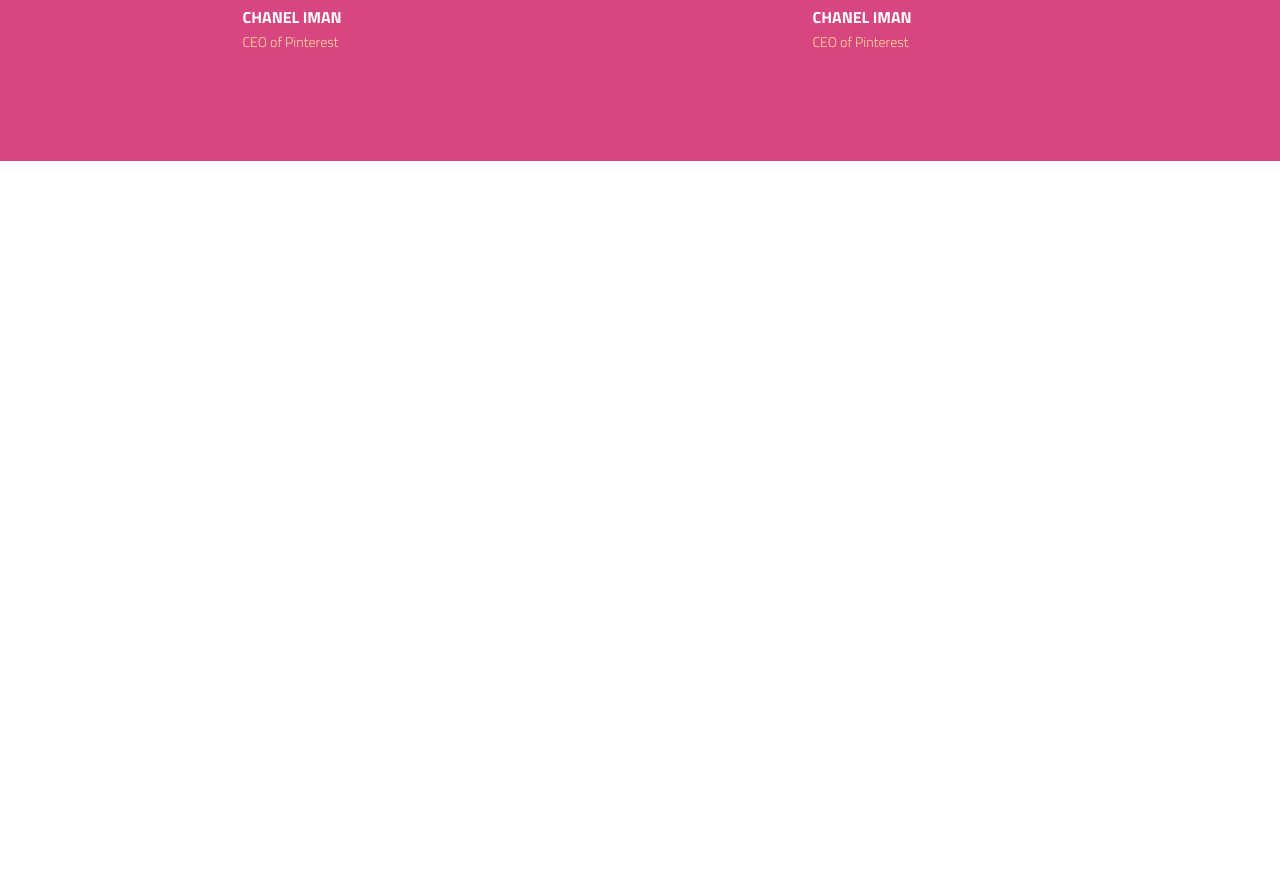
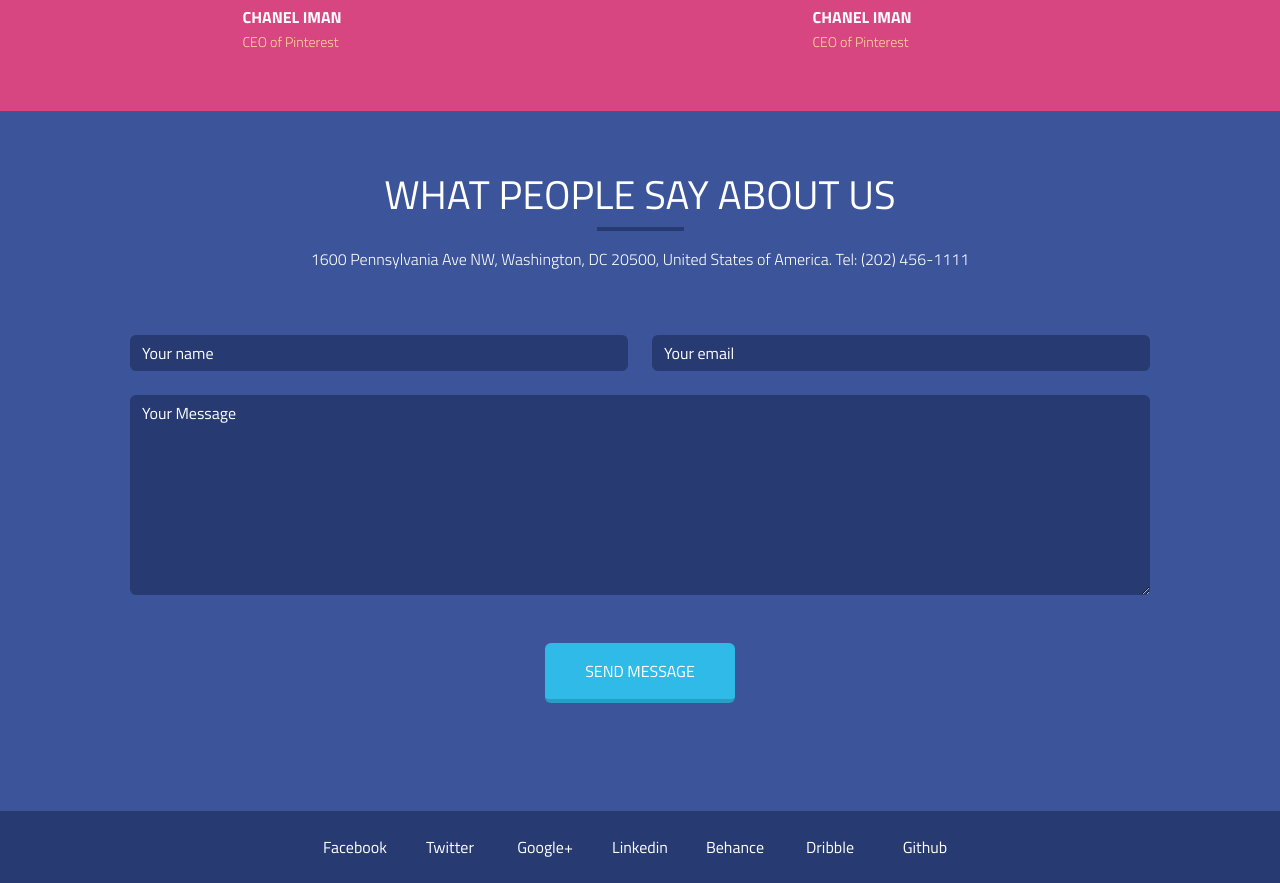
Before and after one commit to gihcelly/homework-05-bootstrap, a plain HTML site: page index.html in a window 1280 px wide. Shown: the part 1222-2105 px from the top of the page. Before the commit the page ends 1383 px from the top, so only its background shows below. Drawn offline with nearby package versions, Linux system fonts and the light colour scheme.

Commit message:
Section 6 e footer adicionados.

```diff
--- a/css/sec-4.css
+++ b/css/sec-4.css
@@ -43,7 +43,7 @@
     padding: 0 125px;
 }
 
-.btn-loadmore-portfolio {
+.section-4 .btn-loadmore-portfolio {
     width: fit-content;
     padding: 16px 40px;
     border: none;
--- a/css/sec-5.css
+++ b/css/sec-5.css
@@ -5,7 +5,7 @@
 
 .section-5 {
     background-color: var(--s5-pink);
-    padding: 60px 0;
+    padding: 60px 0 10px 0;
 }
 
 .text-people-say h3 {
--- a/css/sec-6.css
+++ b/css/sec-6.css
@@ -0,0 +1,49 @@
+:root {
+    --s6-blue: #3C5499;
+    --s6-blue-50: #273a71;
+    --s6-aqua: #30bae7;
+    --s6-aqua-50: #299ec4;
+}
+
+.section-6 {
+    background-color: var(--s6-blue);
+    padding: 60px 0;
+}
+
+.section-6 .portfolio-line {
+    background: var(--s6-blue-50);
+    width: 87px;
+    height: 4px;
+    margin: 0 auto;
+  }
+
+  .section-6 .input-contact {
+    background-color: var(--s6-blue-50);
+  }
+
+  .section-6 .input-contact::placeholder {
+    color: white;
+  }
+
+  .section-6 .input-textarea {
+    min-height: 200px;
+  }
+
+  .section-6 .btn-sendmessage {
+    width: fit-content;
+    padding: 16px 40px;
+    border: none;
+    background-color: var(--s6-aqua);
+    border-bottom: 4px solid var(--s6-aqua-50);
+    margin: 0 auto;
+}
+
+/* FOOTER */
+footer {
+    background-color: var(--s6-blue-50);
+}
+
+footer .footer-sociais div {
+    display: flex;
+    justify-content: center;
+}
--- a/index.html
+++ b/index.html
@@ -83,7 +83,7 @@
     <section class="section-5">
       <div class="container">
         <div class="row">
-          <div class="col-md-12 text-center text-people-say px-md-0 px-5">
+          <div class="col-md-12 text-center text-people-say">
             <h3 class="text-uppercase text-white">what people say about us</h3>
             <div class="portfolio-line"></div>
             <p class="text-white fw-light mt-2">Our clients love us!</p>
@@ -149,12 +149,46 @@
         </div>
       </div>
     </section>
-    <section class="section-6">
-
+    <section class="section-6 px-5">
+      <div class="container">
+        <div class="row">
+          <div class="col-md-12 text-center text-people-say">
+            <h3 class="text-uppercase text-white">what people say about us</h3>
+            <div class="portfolio-line"></div>
+            <p class="text-white fw-light mt-3">1600 Pennsylvania Ave NW, Washington, DC 20500, United States of
+              America. Tel: (202) 456-1111</p>
+          </div>
+        </div>
+        <form class="w-100 px-md-5 py-md-5">
+          <div class="row row-cols-2">
+            <div class="col-12 col-md-6 mb-4 mb-md-0">
+              <input class="form-control input-contact border-0 text-white" type="text" placeholder="Your name">
+            </div>
+            <div class="col-12 col-md-6">
+              <input class="form-control input-contact border-0 text-white" type="email" placeholder="Your email">
+            </div>
+            <div class="col-12 d-flex flex-column">
+              <textarea class="form-control input-contact input-textarea mt-4 border-0 mb-5  text-white"
+                placeholder="Your Message"></textarea>
+              <button class="btn-sendmessage hover-scale rounded text-uppercase text-white">send message</button>
+            </div>
+          </div>
+        </form>
+      </div>
     </section>
   </main>
   <footer>
-
+    <div class="container">
+      <div class="row justify-content-center text-white py-4 footer-sociais">
+        <div class="col-12 col-md-1 hover-scale"><a href="#" class="text-white text-decoration-none">Facebook</a></div>
+        <div class="col-12 col-md-1 hover-scale"><a href="#" class="text-white text-decoration-none ">Twitter</a></div>
+        <div class="col-12 col-md-1 hover-scale"><a href="#" class="text-white text-decoration-none">Google+</a></div>
+        <div class="col-12 col-md-1 hover-scale"><a href="#" class="text-white text-decoration-none">Linkedin</a></div>
+        <div class="col-12 col-md-1 hover-scale"><a href="#" class="text-white text-decoration-none">Behance</a></div>
+        <div class="col-12 col-md-1 hover-scale"><a href="#" class="text-white text-decoration-none">Dribble</a></div>
+        <div class="col-12 col-md-1 hover-scale"><a href="#" class="text-white text-decoration-none">Github</a></div>
+      </div>
+    </div>
   </footer>
 
   <script src="https://cdn.jsdelivr.net/npm/bootstrap@5.2.2/dist/js/bootstrap.bundle.min.js"
```
